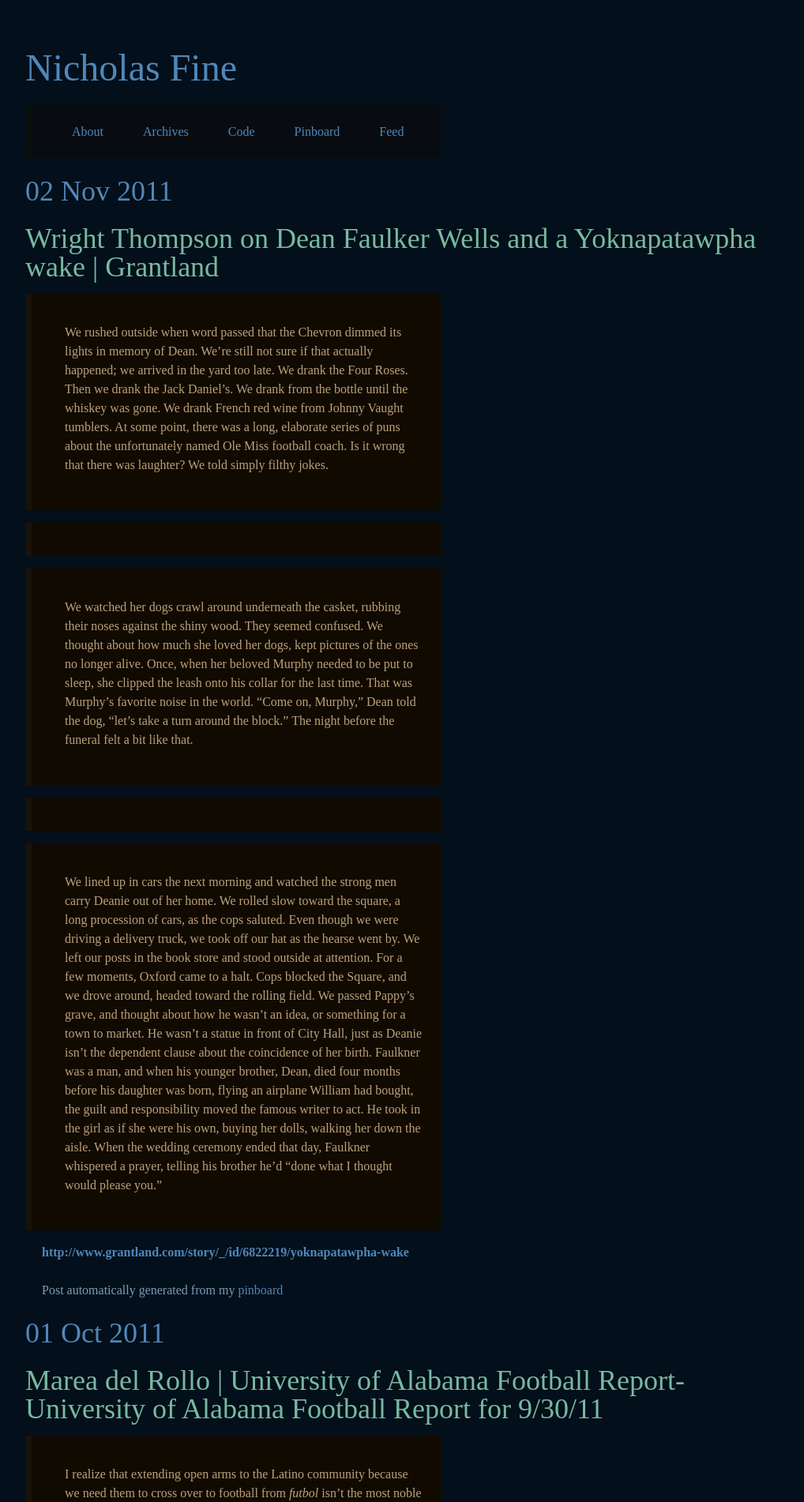
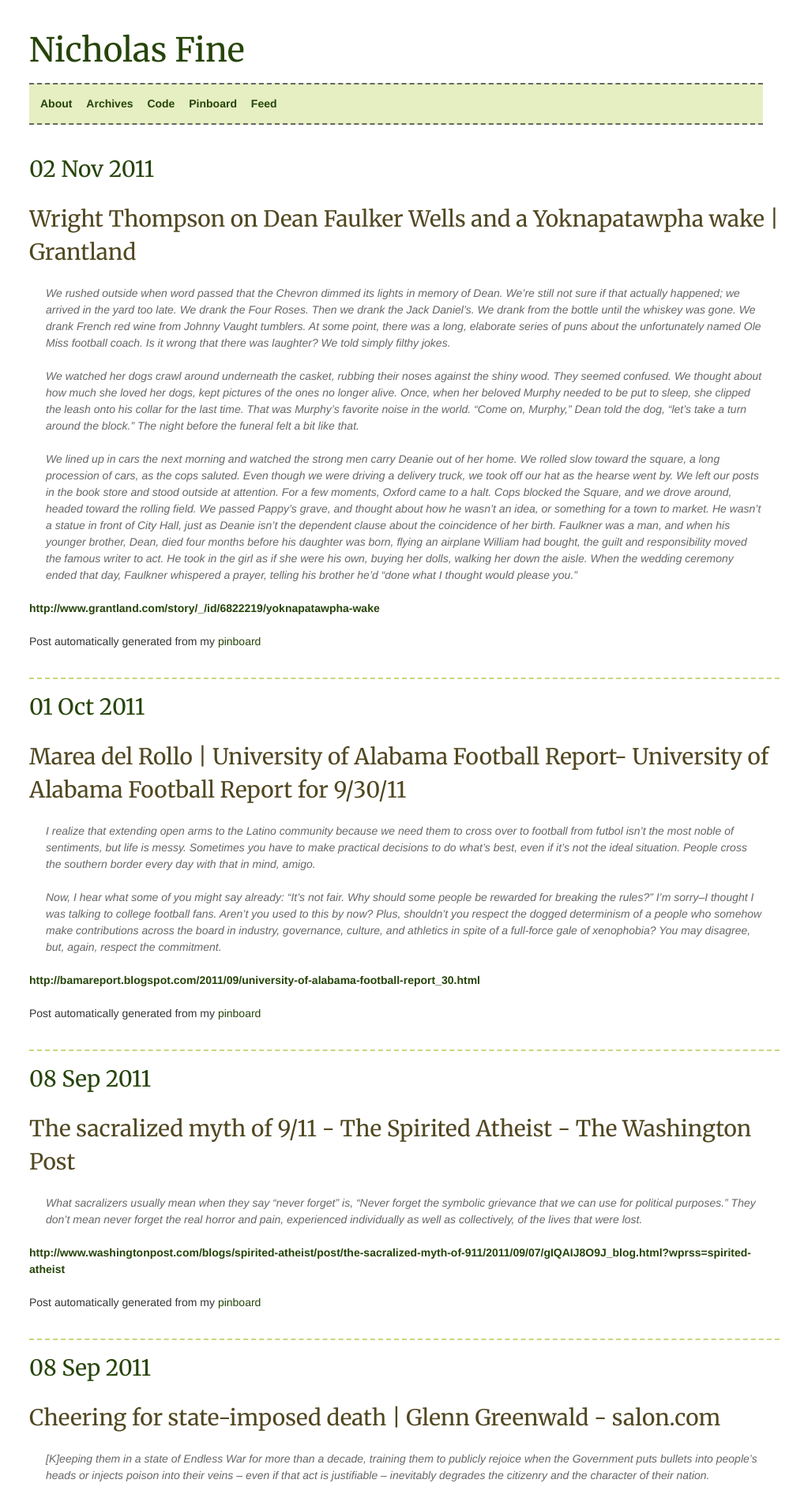
Before and after one commit to yrgoldteeth/yrgoldteeth.github.com, a Jekyll site: the page built from index.html, in a window 1280 px wide. Shown: the top 1902 px of the page at 79% size, without its empty margins (128-1146 px from the left). Built offline with Jekyll 4.4.1, drawn with Linux system fonts in a browser that asks for light colours; some web fonts are replaced; Markdown is read by kramdown in place of the engine named in the settings.

Commit message:
update styles

```diff
--- a/_layouts/default.html
+++ b/_layouts/default.html
@@ -3,8 +3,13 @@
   <meta content='text/html; charset=utf-8' http-equiv='content-type' />
   <meta name='author' content='Nicholas Fine' />
   <link href='http://feeds.feedburner.com/ndfine' rel='alternate' title='Nicholas Fine' type='application/atom+xml' />
-  <link href='http://fonts.googleapis.com/css?family=Droid+Serif|Goudy+Bookletter+1911' rel='stylesheet' type='text/css'>
-  <link href='/stylesheets/styles.css' media='screen, projection' rel='stylesheet' type='text/css' />
+  <link href='http://fonts.googleapis.com/css?family=Droid+Sans' rel='stylesheet' type='text/css'>
+  <link href='http://fonts.googleapis.com/css?family=Merriweather' rel='stylesheet' type='text/css'>
+  <link href='/stylesheets/screen.css' media='screen, projection' rel='stylesheet' type='text/css' />
+  <link href='/stylesheets/print.css' media='print' rel='stylesheet' type='text/css' />
+  <!--[if lt IE 8]>
+  <link href='/stylesheets/ie.css' media='screen, projection' rel='stylesheet' type='text/css' />
+  <![endif]-->
   <title>{{ page.title }}</title>
   <script type="text/javascript">
     var _gaq = _gaq || [];
```
